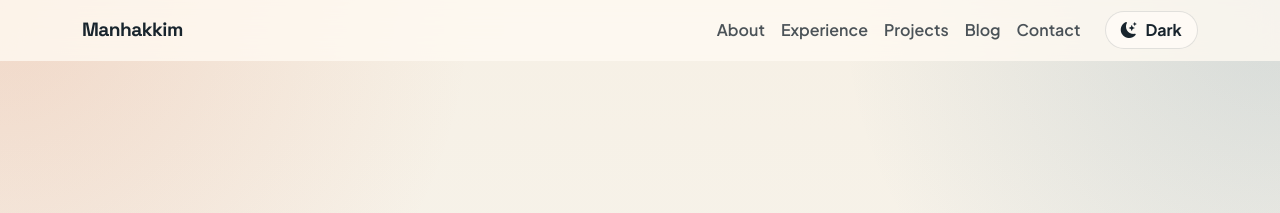
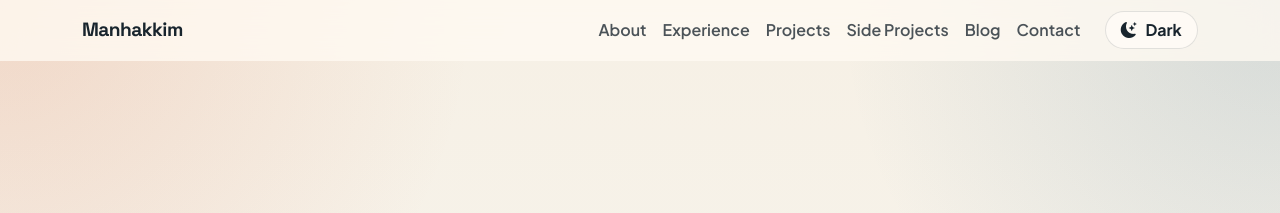
Before and after one commit to manHax/manhax.github.io, a Jekyll site: the page built from blog/index.html, in a window 1280 px wide. Shown: the top 213 px of the page. Built offline with Jekyll 4.4.1, drawn with Linux system fonts in a browser that asks for light colours; nearby versions of some CDN libraries.

Commit message:
fix: change animation to css-only slide up and fix navbar links

```diff
--- a/_layouts/default.html
+++ b/_layouts/default.html
@@ -92,6 +92,13 @@
       margin-bottom: 40px !important;
       display: block;
     }
+    @keyframes slideUpFade {
+      from { opacity: 0; transform: translateY(22px); }
+      to { opacity: 1; transform: translateY(0); }
+    }
+    .blog-animate {
+      animation: slideUpFade 0.55s ease forwards;
+    }
   </style>
   <script src="https://cdn.jsdelivr.net/npm/bootstrap@5.2.0/dist/js/bootstrap.bundle.min.js" integrity="sha384-A3rJD856KowSb7dwlZdYEkO39Gagi7vIsF0jrRAoQmDKKtQBHUuLZ9AsSv4jD4Xa" crossorigin="anonymous"></script>
 </head>
@@ -109,6 +116,7 @@
               <li class="nav-item"><a class="nav-link" href="/#about">About</a></li>
               <li class="nav-item"><a class="nav-link" href="/#experience">Experience</a></li>
               <li class="nav-item"><a class="nav-link" href="/#projects">Projects</a></li>
+              <li class="nav-item"><a class="nav-link" href="/#side-projects">Side Projects</a></li>
               <li class="nav-item"><a class="nav-link" href="/blog/">Blog</a></li>
               <li class="nav-item"><a class="nav-link" href="/#contact">Contact</a></li>
             </ul>
--- a/_layouts/post.html
+++ b/_layouts/post.html
@@ -2,11 +2,11 @@
 layout: default
 ---
 <div class="blog-container">
-  <h1 class="blog-title reveal-on-scroll">{{ page.title }}</h1>
+  <h1 class="blog-title blog-animate">{{ page.title }}</h1>
   {% if page.date %}
-    <span class="blog-meta reveal-on-scroll">{{ page.date | date: "%B %d, %Y" }}</span>
+    <span class="blog-meta blog-animate" style="animation-delay: 0.1s; opacity: 0;">{{ page.date | date: "%B %d, %Y" }}</span>
   {% endif %}
-  <div class="blog-content reveal-on-scroll">
+  <div class="blog-content blog-animate" style="animation-delay: 0.2s; opacity: 0;">
     {{ content }}
   </div>
 </div>
--- a/blog/index.html
+++ b/blog/index.html
@@ -8,7 +8,7 @@
 
   <div class="posts-list">
     {% for post in site.posts %}
-      <article class="reveal-on-scroll" style="margin-bottom: 2.5rem; padding-bottom: 2.5rem; border-bottom: 1px solid var(--border-color);">
+      <article class="blog-animate" style="margin-bottom: 2.5rem; padding-bottom: 2.5rem; border-bottom: 1px solid var(--border-color);">
         <h2 style="font-size: 1.5rem; margin-top: 0; margin-bottom: 0.5rem;">
           <a href="{{ post.url }}" style="color: var(--text-primary); text-decoration: none;">
             {{ post.title }}
```
